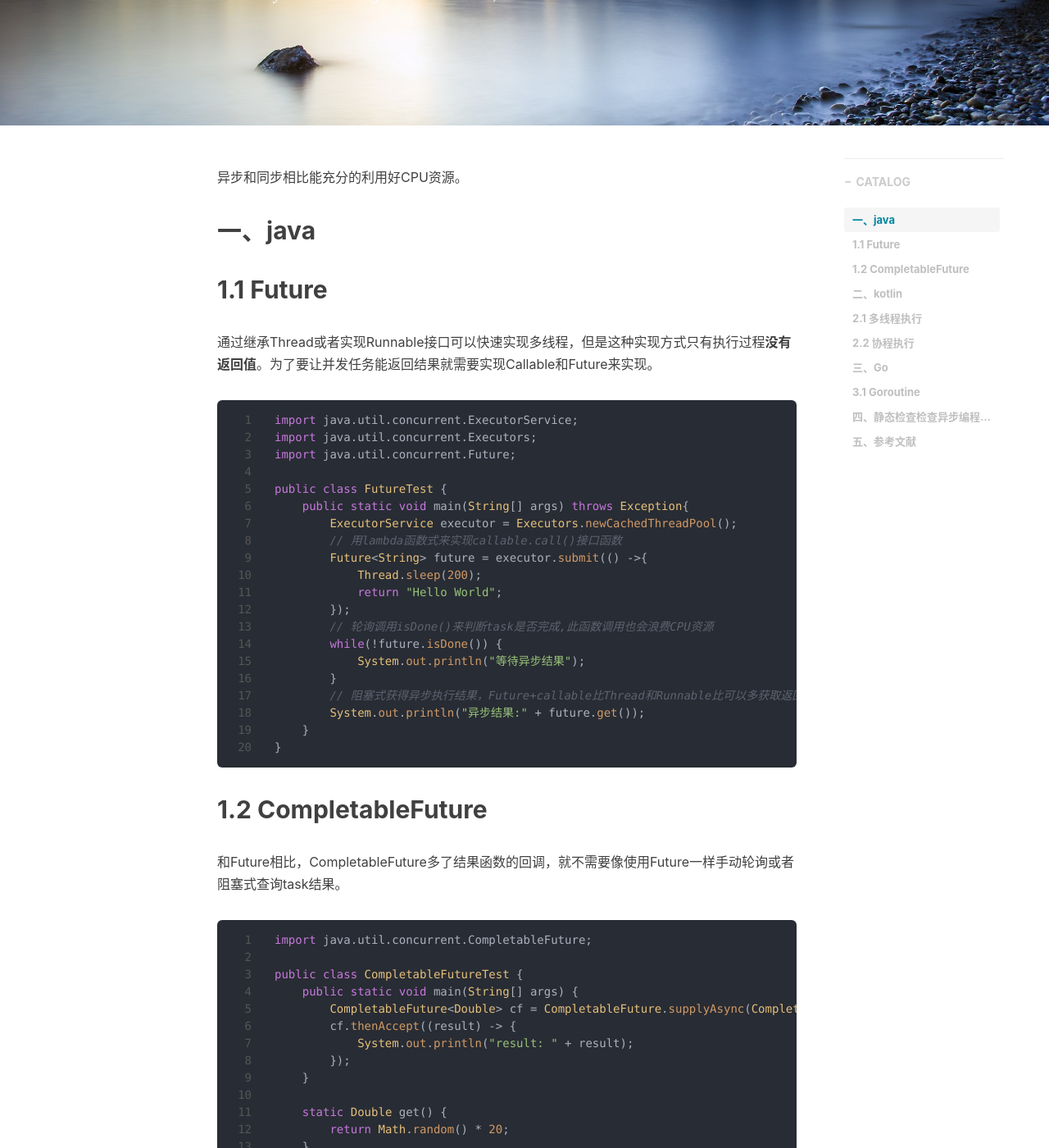
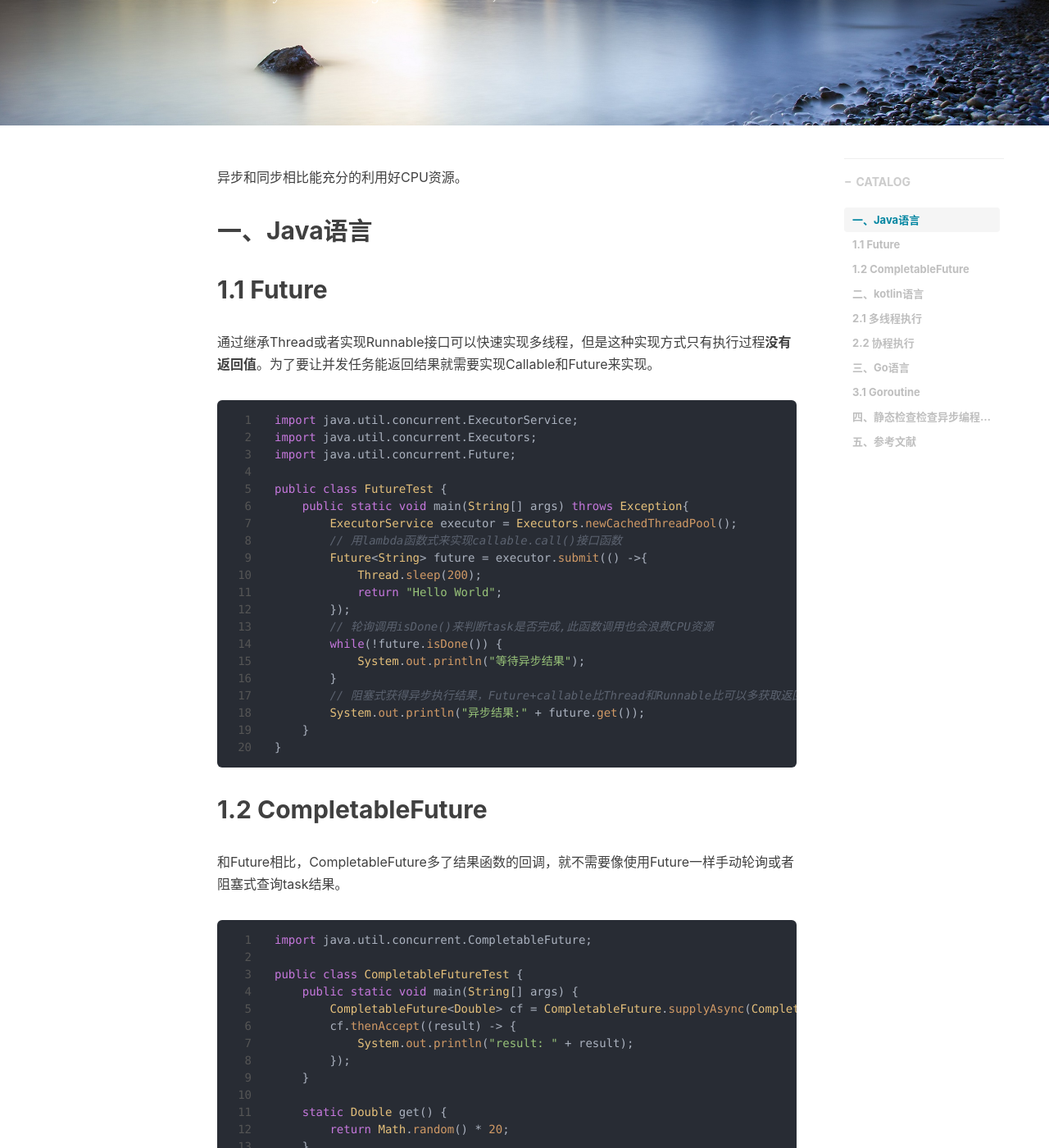
Before and after one commit to shihai1991/shihai1991.github.io, a Jekyll site: the page built from _posts/2021-12-24-java异步编程的静态检查.md, in a window 1280 px wide and 1400 px high, scrolled down 304 px. Shown: the whole window at 82% size. Built offline with Jekyll 4.4.1, drawn with Linux system fonts in a browser that asks for light colours; nearby versions of some CDN libraries; comment, search, counter and statistics services are not loaded; some of the changed text lies outside the part shown.

Commit message:
Update 2021-12-24-java异步编程的静态检查.md

````diff
--- a/_posts/2021-12-24-java异步编程的静态检查.md
+++ b/_posts/2021-12-24-java异步编程的静态检查.md
@@ -10,7 +10,7 @@ time: '2022.06.08 09:49'
 ---
 异步和同步相比能充分的利用好CPU资源。
 
-## 一、java
+## 一、Java语言
 ## 1.1 Future
 通过继承Thread或者实现Runnable接口可以快速实现多线程，但是这种实现方式只有执行过程**没有返回值**。为了要让并发任务能返回结果就需要实现Callable和Future来实现。
 ```java
@@ -55,7 +55,7 @@ public class CompletableFutureTest {
 }
 ```
 
-## 二、kotlin
+## 二、kotlin语言
 ## 2.1 多线程执行
 测试的执行代码如下所示，使用`kotlinc -script multiThreads.kts`来执行代码。
 ```kotlin
@@ -122,7 +122,7 @@ main()
 结束协程...: main
 ```
 
-# 三、Go
+# 三、Go语言
 ## 3.1 [Goroutine](https://www.topgoer.com/%E5%B9%B6%E5%8F%91%E7%BC%96%E7%A8%8B/goroutine.html)
 
 # 四、静态检查检查异步编程问题
````
